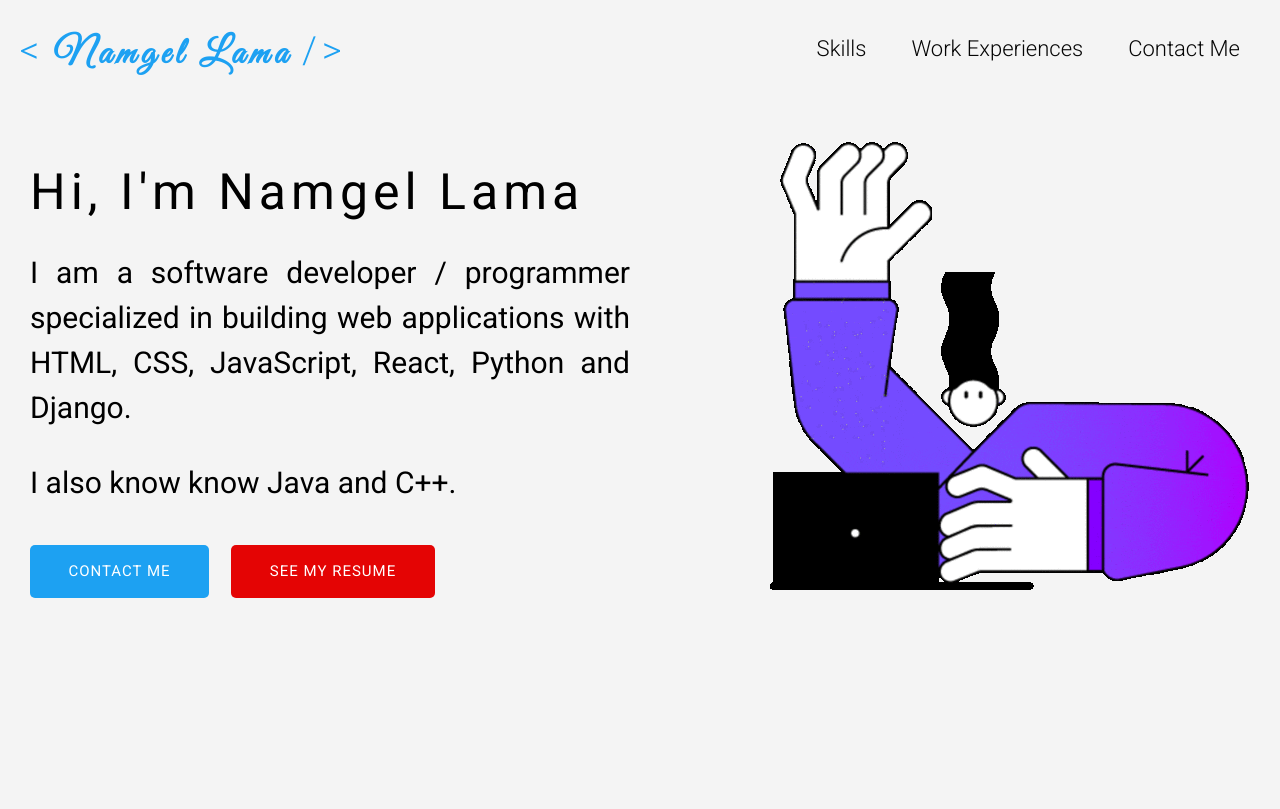
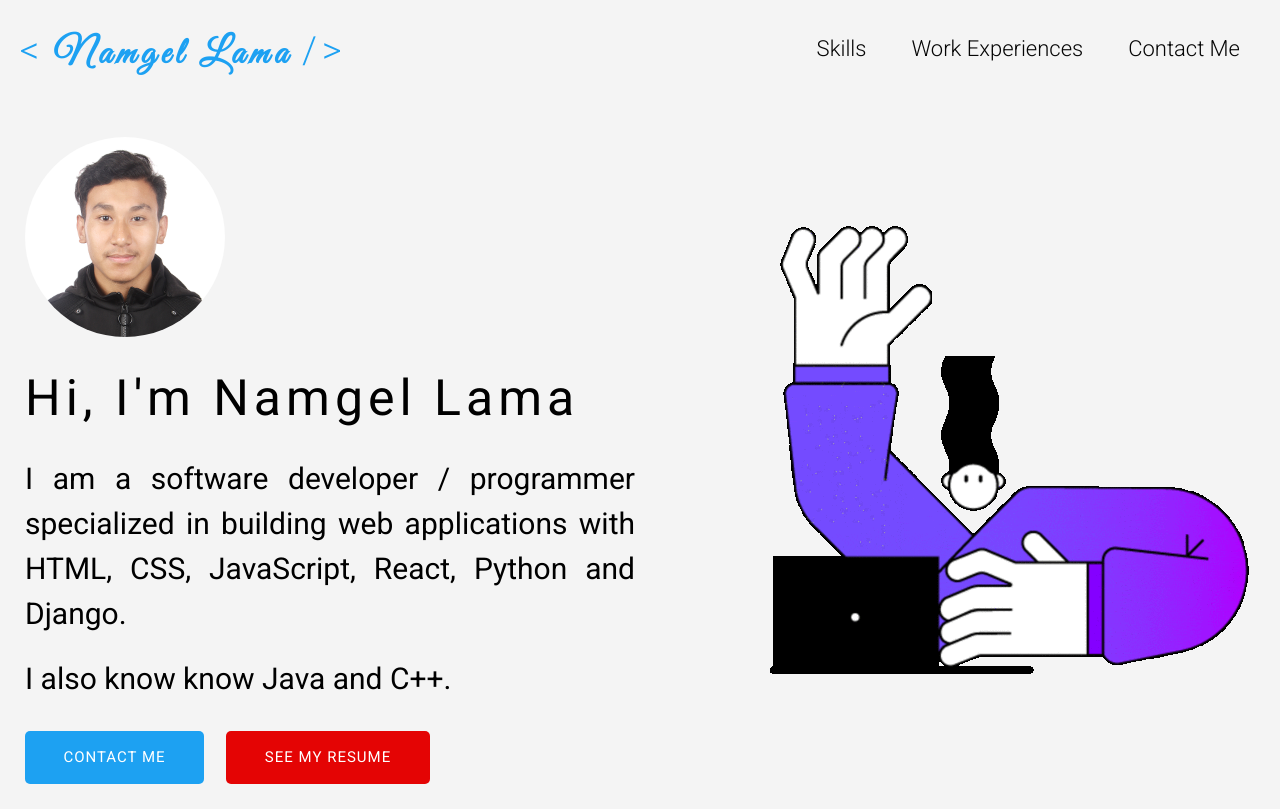
Before and after one commit to YoMrWhite/Portfolio, a plain HTML site: page index.html in a window 1280 px wide. Drawn offline with Linux system fonts and the light colour scheme.

Commit message:
Add profile in showcase.

```diff
--- a/css/style.css
+++ b/css/style.css
@@ -47,6 +47,12 @@ a {
 
 .gif {
     padding: 2rem;
+}
+
+.profile {
+    width: 200px;
+    border-radius: 100%;
+    margin-bottom: 2rem;
 }
 
 .btn {
@@ -168,7 +174,7 @@ a {
 }
 
 #showcase .content {
-    padding: 2rem;
+    padding: 1.5rem;
     margin-right: 5rem;
     text-align: justify;
 }
@@ -180,7 +186,7 @@ a {
 
 #showcase .content p {
     font-size: 3rem;
-    margin-bottom: 3rem;
+    margin-bottom: 2rem;
 }
 
 #showcase .content .btn {
--- a/index.html
+++ b/index.html
@@ -29,6 +29,7 @@
     <section id="showcase">
         <div class="container">
             <div class="content">
+                <img class="profile" src="images/me.jpg" alt="My profile photo">
                 <h1 class="l-heading">Hi, I'm Namgel Lama</h1>
                 <p>I am a software developer / programmer specialized in building web applications with HTML, CSS,
                     JavaScript, React, Python and Django.</p>
```
Also changed, not shown: images/me.jpg (added).
